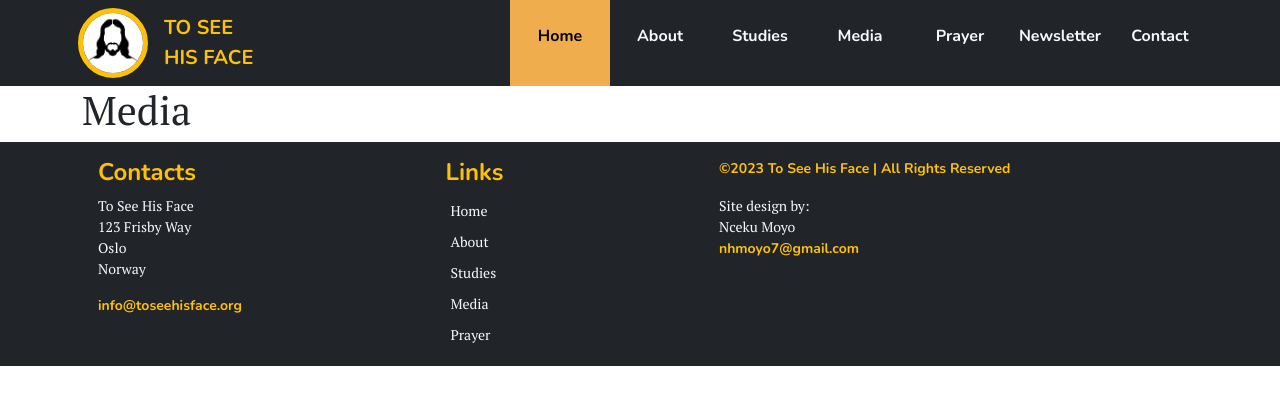
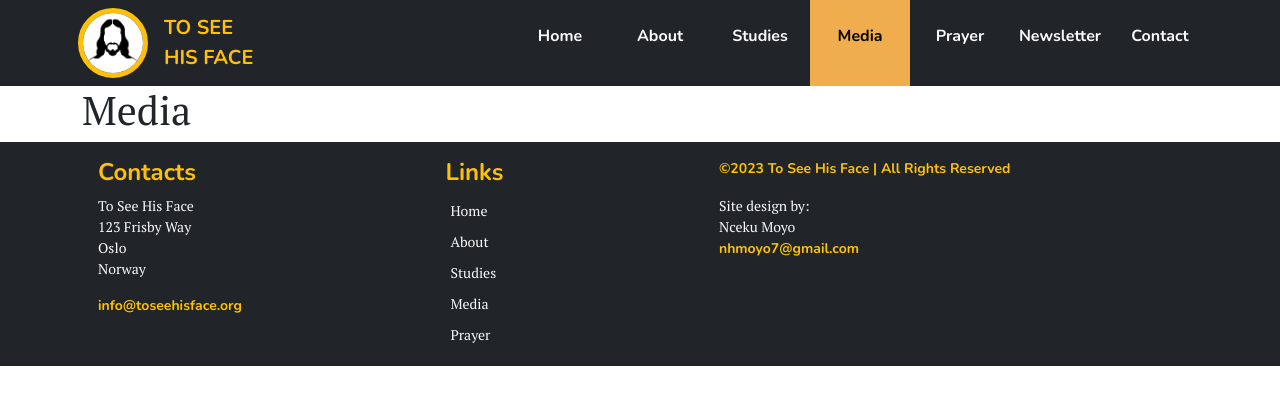
Before and after one commit to ncekumoyo/toseehisface-web, a React (Create React App) app: page /media in a window 1280 px wide. Shown: the top 404 px of the page. Built offline with nearby package versions, Linux system fonts and the light colour scheme.

Commit message:
create active links in navbar

```diff
--- a/src/App.js
+++ b/src/App.js
@@ -1,4 +1,4 @@
-import React from "react";
+import React, { useState } from "react";
 import "./App.css";
 import { BrowserRouter, Routes, Route } from "react-router-dom";
 import Navbar from "./components/Navbar";
@@ -11,10 +11,16 @@ import Media from "./components/Media";
 import Newsletter from "./components/Newsletter";
 import Prayer from "./components/Prayer";
 import Contact from "./components/Contact";
+import { createContext } from "react";
+
+export const AppContext = createContext();
 
 function App() {
+  const [active, setActive] = useState("home");
+
   return (
     <React.StrictMode>
+      <AppContext.Provider value={{ active, setActive }}>
         <BrowserRouter>
           <Navbar />
           <Routes>
@@ -28,6 +34,7 @@ function App() {
           </Routes>
           <Footer />
         </BrowserRouter>
+      </AppContext.Provider>
     </React.StrictMode>
   );
 }
--- a/src/components/About.jsx
+++ b/src/components/About.jsx
@@ -3,8 +3,16 @@ import edem from "../assets/Bobo.webp";
 import zo from "../assets/cv pic - Copy.webp";
 import amara from "../assets/amara_edited.webp";
 import clock from "../assets/clock.png";
+import { AppContext } from "../App";
+import { useContext, useEffect } from "react";
 
 const About = () => {
+  const { setActive } = useContext(AppContext);
+
+  useEffect(() => {
+    setActive("about");
+  }, [setActive]);
+
   return (
     <>
       <header>
--- a/src/components/Contact.jsx
+++ b/src/components/Contact.jsx
@@ -1,4 +1,13 @@
+import { AppContext } from "../App";
+import { useContext, useEffect } from "react";
+
 const Contact = () => {
+  const { setActive } = useContext(AppContext);
+
+  useEffect(() => {
+    setActive("contact");
+  }, [setActive]);
+
   return (
     <>
       <header>
--- a/src/components/Home.jsx
+++ b/src/components/Home.jsx
@@ -2,8 +2,16 @@ import { Link } from "react-router-dom";
 import bible from "../assets/bible.jpeg";
 import news from "../assets/tablet.jpeg";
 import prayer from "../assets/prayer.jpg";
+import { AppContext } from "../App";
+import { useContext, useEffect } from "react";
 
 const Home = () => {
+  const { setActive } = useContext(AppContext);
+
+  useEffect(() => {
+    setActive("home");
+  }, [setActive]);
+
   return (
     <>
       <header className="home-header">
--- a/src/components/Media.jsx
+++ b/src/components/Media.jsx
@@ -1,4 +1,13 @@
+import { AppContext } from "../App";
+import { useContext, useEffect } from "react";
+
 const Media = () => {
+  const { setActive } = useContext(AppContext);
+
+  useEffect(() => {
+    setActive("media");
+  }, [setActive]);
+
   return (
     <>
       <header>
--- a/src/components/Navbar.jsx
+++ b/src/components/Navbar.jsx
@@ -1,7 +1,12 @@
 import { Link } from "react-router-dom";
 import logo from "../assets/JESUS.jpg";
+import { AppContext } from "../App";
+import { useContext } from "react";
 
 const Navbar = () => {
+  const { active } = useContext(AppContext);
+  let linkCss = "nav-link menu-link text-light text-light py-4";
+
   return (
     <nav className="navbar navbar-expand-lg bg-dark text-sans text-light p-0">
       <div className="container p-0">
@@ -33,37 +38,37 @@ const Navbar = () => {
         <div className="collapse navbar-collapse" id="navbarSupportedContent">
           <ul className="navbar-nav ms-auto mb-2 mb-lg-0">
             <li className="nav-item">
-              <Link className="nav-link menu-link text-light active text-light py-4" aria-current="page" to="/">
+              <Link className={active === "home" ? linkCss + " active" : linkCss} aria-current="page" to="/">
                 Home
               </Link>
             </li>
             <li className="nav-item">
-              <Link className="nav-link menu-link text-light py-4" to="/about">
+              <Link className={active === "about" ? linkCss + " active" : linkCss} to="/about">
                 About
               </Link>
             </li>
             <li className="nav-item">
-              <Link className="nav-link menu-link text-light py-4" to="/studies">
+              <Link className={active === "studies" ? linkCss + " active" : linkCss} to="/studies">
                 Studies
               </Link>
             </li>
             <li className="nav-item">
-              <Link className="nav-link menu-link text-light py-4" to="/media">
+              <Link className={active === "media" ? linkCss + " active" : linkCss} to="/media">
                 Media
               </Link>
             </li>
             <li className="nav-item">
-              <Link className="nav-link menu-link text-light py-4" to="/prayer">
+              <Link className={active === "prayer" ? linkCss + " active" : linkCss} to="/prayer">
                 Prayer
               </Link>
             </li>
             <li className="nav-item">
-              <Link className="nav-link menu-link text-light py-4" to="/newsletter">
+              <Link className={active === "newsletter" ? linkCss + " active" : linkCss} to="/newsletter">
                 Newsletter
               </Link>
             </li>
             <li className="nav-item">
-              <Link className="nav-link menu-link text-light py-4" to="/contact">
+              <Link className={active === "contact" ? linkCss + " active" : linkCss} to="/contact">
                 Contact
               </Link>
             </li>
--- a/src/components/Newsletter.jsx
+++ b/src/components/Newsletter.jsx
@@ -1,4 +1,13 @@
+import { AppContext } from "../App";
+import { useContext, useEffect } from "react";
+
 const Newsletter = () => {
+  const { setActive } = useContext(AppContext);
+
+  useEffect(() => {
+    setActive("newsletter");
+  }, [setActive]);
+
   return (
     <>
       <header>
--- a/src/components/Prayer.jsx
+++ b/src/components/Prayer.jsx
@@ -1,4 +1,13 @@
+import { AppContext } from "../App";
+import { useContext, useEffect } from "react";
+
 const Prayer = () => {
+  const { setActive } = useContext(AppContext);
+
+  useEffect(() => {
+    setActive("prayer");
+  }, [setActive]);
+
   return (
     <>
       <header>
--- a/src/components/Studies.jsx
+++ b/src/components/Studies.jsx
@@ -1,4 +1,13 @@
+import { AppContext } from "../App";
+import { useContext, useEffect } from "react";
+
 const Studies = () => {
+  const { setActive } = useContext(AppContext);
+
+  useEffect(() => {
+    setActive("studies");
+  }, [setActive]);
+
   return (
     <>
       <header>
```
Lines whose indentation alone changed are shown as unchanged.
